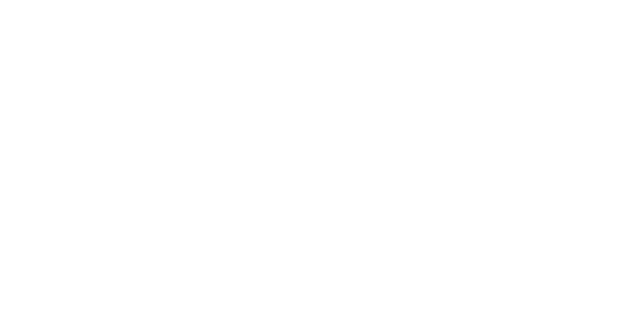
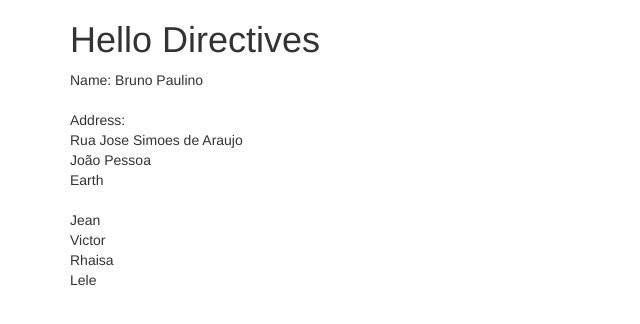
Before and after one commit to brunojppb/angular-directives-fundamentals, a website: page index.html in a window 1280 px wide. Shown: the whole page, without its empty margins (0-640 px from the left). Drawn offline with Linux system fonts and the light colour scheme.

Commit message:
My first directive

```diff
--- a/index.html
+++ b/index.html
@@ -15,5 +15,21 @@
 
   <body ng-controller="mainCtrl">
 
+    <div class="container">
+      <div class="row">
+        <div class="col-lg-12">
+          <h1>Hello Directives</h1>
+        </div>
+      </div>
+
+      <div class="row">
+        <div class="col-lg-12">
+              <user-info-card>
+              </user-info-card>
+        </div>
+      </div>
+
+    </div>
+
   </body>
 </html>
--- a/script.js
+++ b/script.js
@@ -8,6 +8,32 @@
     .module("app")
     .controller('mainCtrl', ['$scope', '$log', function($scope, $log){
       $log.info('Ok! Angular running!');
+
+      $scope.user = {
+        name: 'Bruno Paulino',
+        address: {
+          street: 'Rua Jose Simoes de Araujo',
+          city: 'João Pessoa',
+          planet: 'Earth'
+        },
+        friends: [
+          'Jean',
+          'Victor',
+          'Rhaisa',
+          'Lele'
+        ]
+      }
+
     }]);
 
+    // My first directive
+    angular
+      .module('app')
+      .directive('userInfoCard', function() {
+        return {
+          templateUrl: 'userInfoCard.html',
+          restrict: 'E'
+        };
+      });
+
 }());
--- /dev/null
+++ b/userInfoCard.html
@@ -0,0 +1,14 @@
+Name: {{ user.name }} <br /><br />
+<div ng-show="!!user.address">
+  Address: <br />
+  {{user.address.street}} <br />
+  {{user.address.city}} <br />
+  {{user.address.planet}}
+</div>
+<br />
+
+<div>
+  <div ng-repeat="friend in user.friends">
+    {{friend}} <br />
+  </div>
+</div>
```
